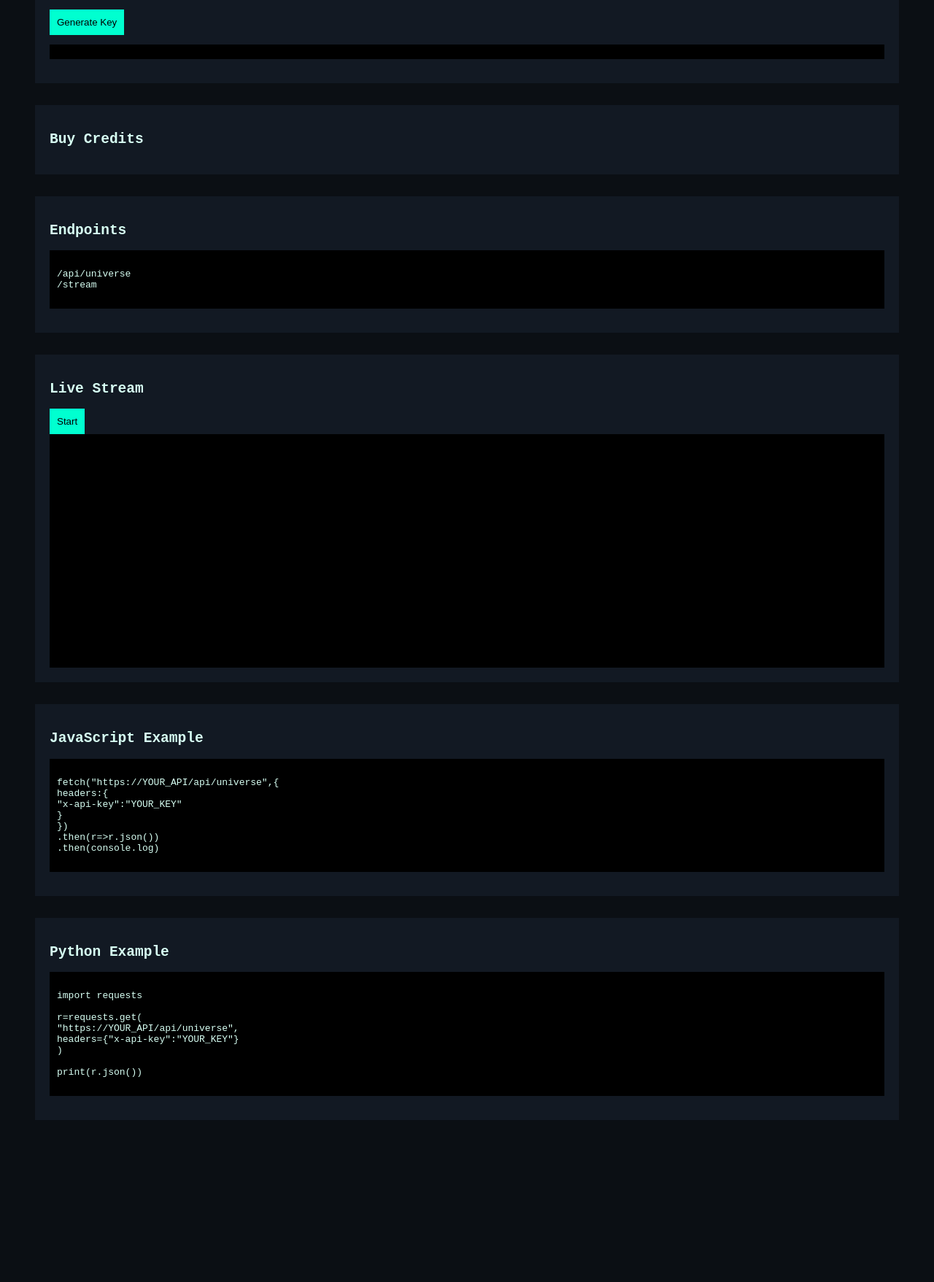
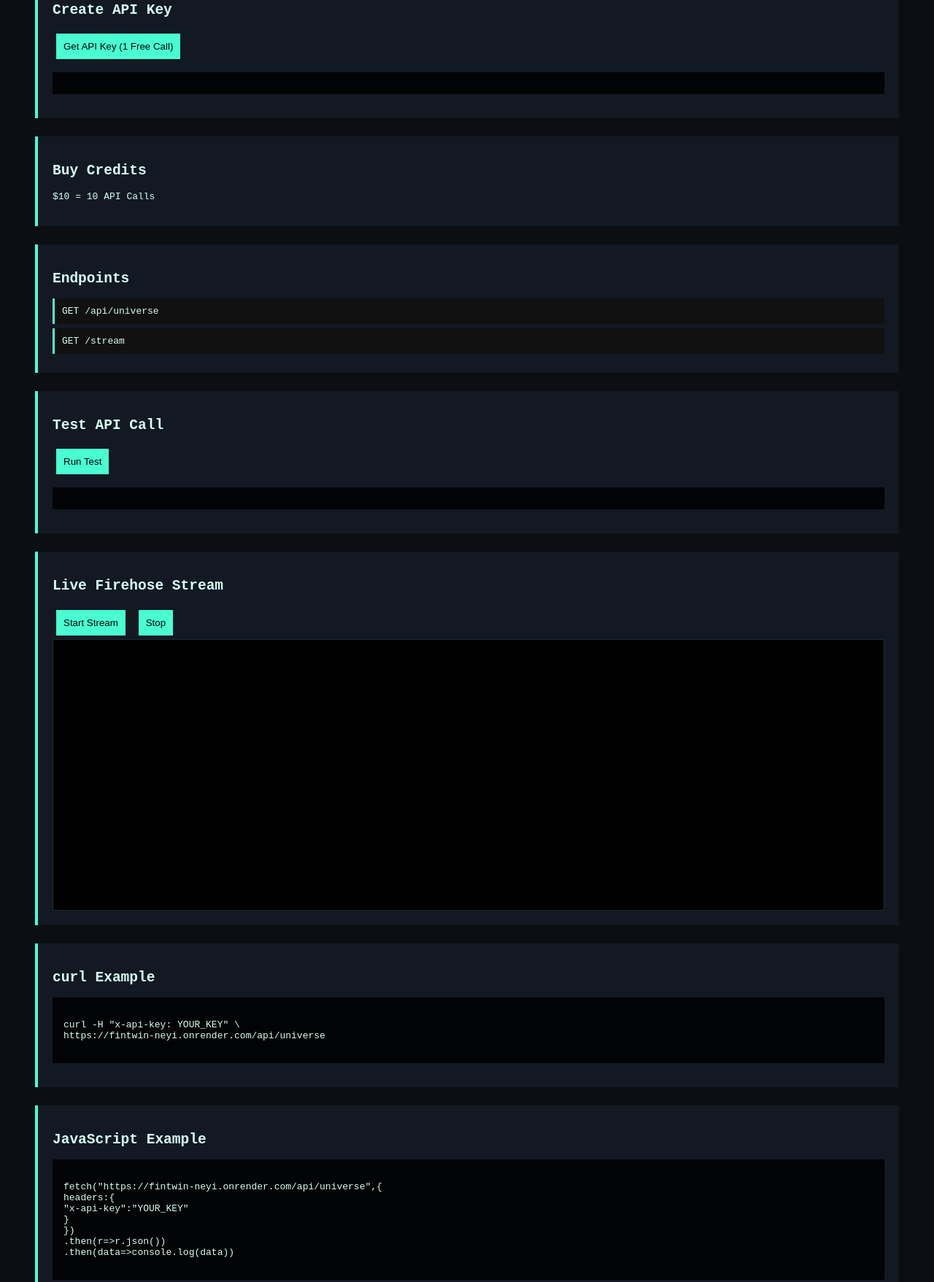
Before and after one commit to Corcoin/FinTwin, a website: page index.html in a window 1280 px wide. Shown: the part 174-1931 px from the top of the page at 73% size. Before the commit the page ends 1787 px from the top, so only its background shows below. Drawn offline with Linux system fonts and the light colour scheme; a script that the page names is missing.

Commit message:
Update index.html

```diff
--- a/index.html
+++ b/index.html
@@ -3,10 +3,9 @@
 <head>
 
 <meta charset="UTF-8">
+<title>Synthetic Financial Universe API</title>
 
-<title>Synthetic Financial Universe</title>
-
-<script src="https://www.paypal.com/sdk/js?client-id=YOUR_PAYPAL_CLIENT_ID"></script>
+<script src="https://www.paypal.com/sdk/js?client-id=ATRqtzWJiEgWzPMxEn3MuBmbvv_JaiCvJHFriOkE3bXsAkBwzytltfTyXUy6NL_5hCor4eBoZu6S2FBX"></script>
 
 <style>
 
@@ -17,29 +16,44 @@ font-family:monospace;
 padding:40px;
 }
 
+h1{
+color:#49ffd2;
+}
+
 .panel{
 background:#121923;
 padding:20px;
-margin-bottom:30px;
+margin-bottom:25px;
+border-left:4px solid #49ffd2;
 }
 
 button{
 padding:10px;
-background:#00ffd0;
+background:#49ffd2;
 border:none;
 cursor:pointer;
+margin:5px;
+}
+
+pre{
+background:#020304;
+padding:15px;
+overflow:auto;
 }
 
 #stream{
-height:300px;
+height:350px;
 overflow:auto;
 background:#000;
 padding:10px;
+border:1px solid #1b2c30;
 }
 
-pre{
-background:#000;
+.endpoint{
+background:#111;
 padding:10px;
+margin:6px 0;
+border-left:3px solid #49ffd2;
 }
 
 </style>
@@ -50,46 +64,77 @@ padding:10px;
 
 <h1>Synthetic Financial Universe API</h1>
 
+<p>Enterprise Synthetic Finance Dataset Generator</p>
+
+
 <div class="panel">
 
 <h2>Create API Key</h2>
 
-<button onclick="createKey()">Generate Key</button>
+<button onclick="createKey()">Get API Key (1 Free Call)</button>
 
 <pre id="key"></pre>
 
 </div>
 
+
 <div class="panel">
 
 <h2>Buy Credits</h2>
+
+<p>$10 = 10 API Calls</p>
 
 <div id="paypal-button"></div>
 
 </div>
 
+
 <div class="panel">
 
 <h2>Endpoints</h2>
 
+<div class="endpoint">GET /api/universe</div>
+<div class="endpoint">GET /stream</div>
+
+</div>
+
+
+<div class="panel">
+
+<h2>Test API Call</h2>
+
+<button onclick="testCall()">Run Test</button>
+
+<pre id="result"></pre>
+
+</div>
+
+
+<div class="panel">
+
+<h2>Live Firehose Stream</h2>
+
+<button onclick="startStream()">Start Stream</button>
+<button onclick="stopStream()">Stop</button>
+
+<div id="stream"></div>
+
+</div>
+
+
+<div class="panel">
+
+<h2>curl Example</h2>
+
 <pre>
 
-/api/universe
-/stream
+curl -H "x-api-key: YOUR_KEY" \
+https://fintwin-neyi.onrender.com/api/universe
 
 </pre>
 
 </div>
 
-<div class="panel">
-
-<h2>Live Stream</h2>
-
-<button onclick="startStream()">Start</button>
-
-<div id="stream"></div>
-
-</div>
 
 <div class="panel">
 
@@ -97,17 +142,18 @@ padding:10px;
 
 <pre>
 
-fetch("https://YOUR_API/api/universe",{
+fetch("https://fintwin-neyi.onrender.com/api/universe",{
 headers:{
 "x-api-key":"YOUR_KEY"
 }
 })
 .then(r=>r.json())
-.then(console.log)
+.then(data=>console.log(data))
 
 </pre>
 
 </div>
+
 
 <div class="panel">
 
@@ -117,10 +163,13 @@ headers:{
 
 import requests
 
-r=requests.get(
-"https://YOUR_API/api/universe",
-headers={"x-api-key":"YOUR_KEY"}
-)
+url="https://fintwin-neyi.onrender.com/api/universe"
+
+headers={
+"x-api-key":"YOUR_KEY"
+}
+
+r=requests.get(url,headers=headers)
 
 print(r.json())
 
@@ -128,11 +177,14 @@ print(r.json())
 
 </div>
 
+
 <script>
 
-const API="https://YOUR_API"
+const API="https://fintwin-neyi.onrender.com"
 
 let API_KEY=""
+let streamConnection=null
+
 
 /* CREATE KEY */
 
@@ -148,15 +200,54 @@ document.getElementById("key").textContent=JSON.stringify(data,null,2)
 
 }
 
+
+/* TEST API */
+
+async function testCall(){
+
+if(!API_KEY){
+
+alert("Create API key first")
+
+return
+
+}
+
+const r=await fetch(API+"/api/universe",{
+
+headers:{
+
+"x-api-key":API_KEY
+
+}
+
+})
+
+const data=await r.json()
+
+document.getElementById("result").textContent=
+JSON.stringify(data,null,2)
+
+}
+
+
 /* STREAM */
 
 function startStream(){
 
+if(!API_KEY){
+
+alert("Create API key first")
+
+return
+
+}
+
 const stream=document.getElementById("stream")
 
-const evt=new EventSource(API+"/stream")
+streamConnection=new EventSource(API+"/stream?key="+API_KEY)
 
-evt.onmessage=function(e){
+streamConnection.onmessage=function(e){
 
 const line=document.createElement("pre")
 
@@ -167,6 +258,17 @@ stream.prepend(line)
 }
 
 }
+
+function stopStream(){
+
+if(streamConnection){
+
+streamConnection.close()
+
+}
+
+}
+
 
 /* PAYPAL */
 
@@ -188,7 +290,7 @@ amount:{value:"10"}
 
 onApprove:function(data,actions){
 
-return actions.order.capture().then(async function(){
+return actions.order.capture().then(async function(details){
 
 await fetch(API+"/add-credits",{
 
```
